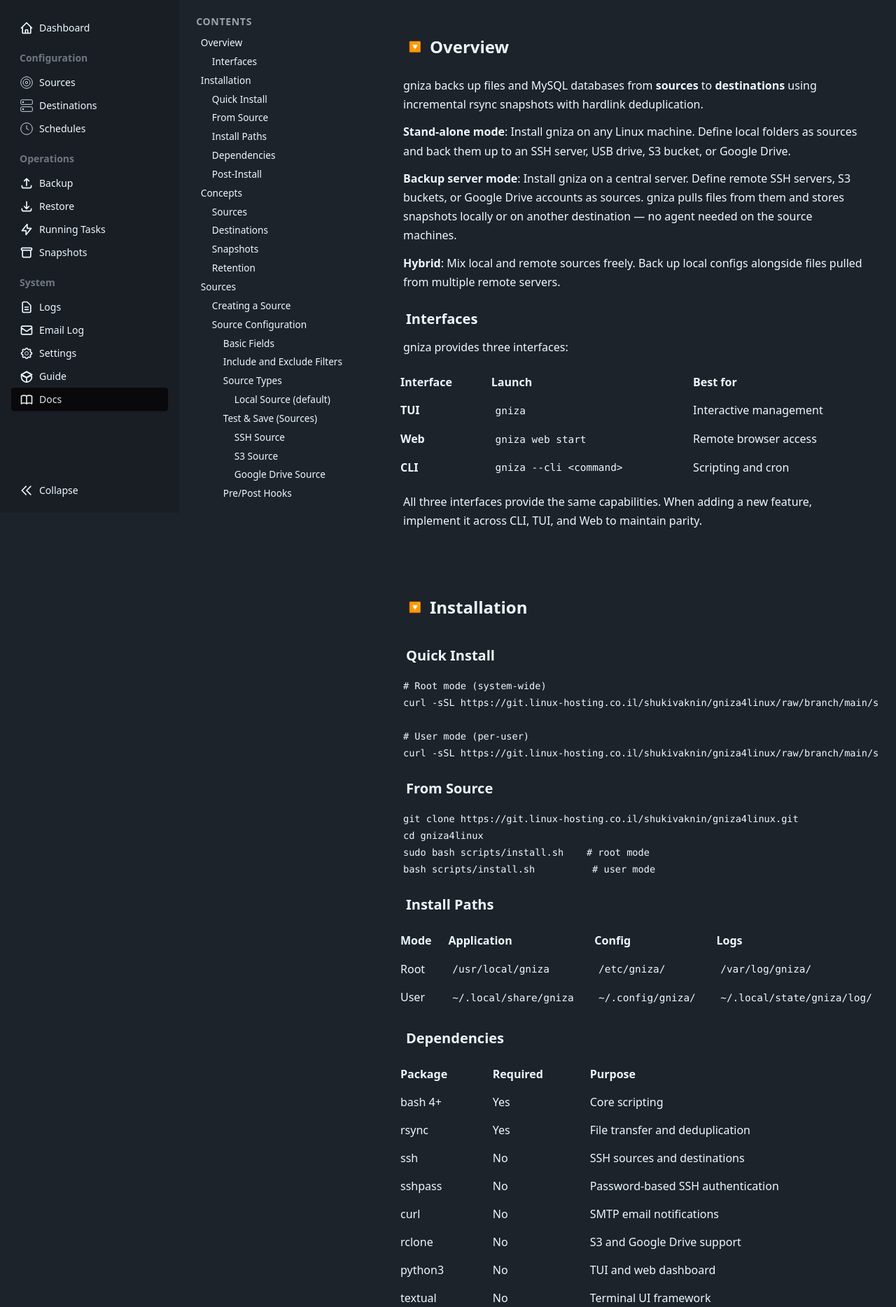
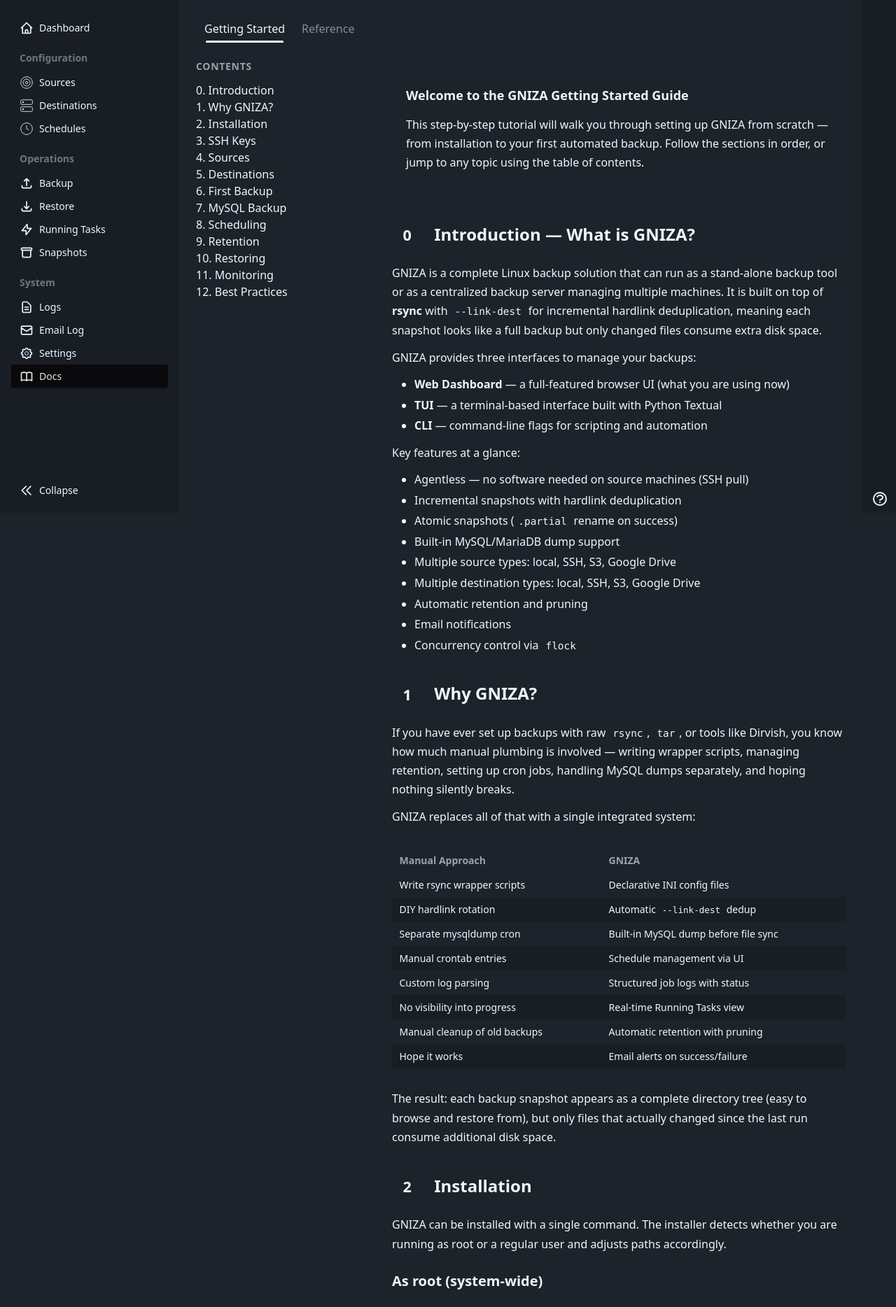
Before and after one commit to shukiv/gniza4linux, a Flask app: page /docs/ in a window 1280 px wide. Shown: the part 67-1935 px from the top of the page at 70% size. Run offline with Flask 3, Linux system fonts and the light colour scheme; the visitor is signed in with stand-in values (Sample User, id 1); some libraries are stand-ins or nearby versions.

Commit message:
Combine Guide and Docs into single tabbed page — remove standalone guide

```diff
--- a/web/app.py
+++ b/web/app.py
@@ -90,8 +90,6 @@ def create_app():
                 active_page = "logs"
             elif request.endpoint.startswith("settings"):
                 active_page = "settings"
-            elif request.endpoint.startswith("guide"):
-                active_page = "guide"
             elif request.endpoint.startswith("docs"):
                 active_page = "docs"
             elif request.endpoint.startswith("health"):
@@ -119,7 +117,6 @@ def create_app():
     from web.blueprints.wizard import bp as wizard_bp
     from web.blueprints.api import bp as api_bp
     from web.blueprints.docs import bp as docs_bp
-    from web.blueprints.guide import bp as guide_bp
     from web.blueprints.health import bp as health_bp
 
     app.register_blueprint(auth_bp)
@@ -137,7 +134,6 @@ def create_app():
     app.register_blueprint(wizard_bp)
     app.register_blueprint(api_bp)
     app.register_blueprint(docs_bp)
-    app.register_blueprint(guide_bp)
     app.register_blueprint(health_bp)
 
     return app
--- a/web/templates/components/navbar.html
+++ b/web/templates/components/navbar.html
@@ -107,14 +107,6 @@
         </a>
     </li>
     <li>
-        <a href="{{ url_for('guide.index') }}" class="{{ 'menu-active' if active_page == 'guide' else '' }}"
-           :class="$store.sidebar.collapsed ? 'justify-center tooltip tooltip-right' : ''"
-           :data-tip="$store.sidebar.collapsed ? 'Guide' : null">
-            <svg xmlns="http://www.w3.org/2000/svg" class="h-5 w-5" fill="none" viewBox="0 0 24 24" stroke="currentColor"><path stroke-linecap="round" stroke-linejoin="round" stroke-width="2" d="M12 14l9-5-9-5-9 5 9 5z"/><path stroke-linecap="round" stroke-linejoin="round" stroke-width="2" d="M12 14l6.16-3.422A12.083 12.083 0 0121 12.75c0 4.97-4.03 9-9 9s-9-4.03-9-9c0-.866.12-1.703.34-2.497L12 14z"/><path stroke-linecap="round" stroke-linejoin="round" stroke-width="2" d="M12 14l9-5-9-5-9 5 9 5zm0 0v7.5"/></svg>
-            <span x-show="!$store.sidebar.collapsed" x-cloak>Guide</span>
-        </a>
-    </li>
-    <li>
         <a href="{{ url_for('docs.index') }}" class="{{ 'menu-active' if active_page == 'docs' else '' }}"
            :class="$store.sidebar.collapsed ? 'justify-center tooltip tooltip-right' : ''"
            :data-tip="$store.sidebar.collapsed ? 'Docs' : null">
--- a/web/templates/guide/index.html
+++ b/web/templates/docs/guide_content.html
@@ -1,41 +1,3 @@
-{% extends "base.html" %}
-{% block title %}GNIZA - Getting Started Guide{% endblock %}
-{% block page_title %}Getting Started Guide{% endblock %}
-
-{% block help_text %}
-<h3 class="font-bold text-sm mb-2">Guide</h3>
-<p class="text-xs opacity-70 mb-2">This step-by-step tutorial walks you through setting up GNIZA from scratch.</p>
-<p class="text-xs opacity-70 mb-2">Use the table of contents to jump between sections.</p>
-<p class="text-xs opacity-70">Each section builds on the previous one &mdash; follow them in order for the best experience.</p>
-{% endblock %}
-
-{% block content %}
-<style>
-    .guide-content h2 { font-size: 1.5em; font-weight: 700; margin: 2em 0 0.75em; padding-bottom: 0.3em; border-bottom: 2px solid oklch(var(--p) / 0.3); }
-    .guide-content h3 { font-size: 1.2em; font-weight: 600; margin: 1.5em 0 0.5em; }
-    .guide-content p { margin: 0.75em 0; line-height: 1.7; }
-    .guide-content ul, .guide-content ol { margin: 0.75em 0; padding-left: 2em; }
-    .guide-content li { margin: 0.3em 0; line-height: 1.6; }
-    .guide-content ul { list-style-type: disc; }
-    .guide-content ol { list-style-type: decimal; }
-    .guide-content code { background: oklch(var(--b2)); padding: 0.15em 0.4em; border-radius: 0.25em; font-size: 0.9em; font-family: ui-monospace, monospace; }
-    .guide-content pre { background: oklch(var(--b2)); padding: 1em 1.25em; border-radius: 0.5em; overflow-x: auto; margin: 1em 0; border: 1px solid oklch(var(--bc) / 0.1); }
-    .guide-content pre code { background: none; padding: 0; font-size: 0.85em; }
-    .guide-content a { color: oklch(var(--p)); text-decoration: underline; }
-    .guide-content a:hover { opacity: 0.8; }
-    .guide-content strong { font-weight: 600; }
-    .guide-toc ul { list-style: none; padding-left: 0; }
-    .guide-toc li { margin: 0.2em 0; }
-    .guide-toc a { color: oklch(var(--bc) / 0.7); text-decoration: none; font-size: 0.85em; display: block; padding: 0.2em 0.5em; border-radius: 0.25em; transition: all 0.15s; }
-    .guide-toc a:hover { color: oklch(var(--bc)); background: oklch(var(--bc) / 0.1); }
-    .guide-toc a.active { color: oklch(var(--p)); background: oklch(var(--p) / 0.1); font-weight: 500; }
-    .guide-step { counter-increment: guide-step; }
-    .guide-step-badge { display: inline-flex; align-items: center; justify-content: center; width: 2em; height: 2em; border-radius: 9999px; background: oklch(var(--p)); color: oklch(var(--pc)); font-weight: 700; font-size: 0.9em; margin-right: 0.5em; flex-shrink: 0; }
-    .guide-card { background: oklch(var(--b2)); border: 1px solid oklch(var(--bc) / 0.1); border-radius: 0.75em; padding: 1.25em; margin: 1em 0; }
-    .guide-tip { border-left: 4px solid oklch(var(--in)); background: oklch(var(--in) / 0.1); padding: 0.75em 1em; border-radius: 0 0.5em 0.5em 0; margin: 1em 0; }
-    .guide-warning { border-left: 4px solid oklch(var(--wa)); background: oklch(var(--wa) / 0.1); padding: 0.75em 1em; border-radius: 0 0.5em 0.5em 0; margin: 1em 0; }
-</style>
-
 <!-- Mobile TOC -->
 <div class="xl:hidden mb-4">
     <div class="collapse collapse-arrow bg-base-200 rounded-box">
@@ -85,7 +47,7 @@
     </nav>
 
     <!-- Main content -->
-    <div class="guide-content min-w-0 flex-1">
+    <div class="doc-content min-w-0 flex-1">
 
         <div class="guide-card" style="border-left: 4px solid oklch(var(--p));">
             <p class="text-lg font-semibold" style="margin-top: 0;">Welcome to the GNIZA Getting Started Guide</p>
@@ -519,36 +481,8 @@ rsync -avP /path/to/backup/home/2026-03-10_020000/var/www/ /var/www/</code></pre
 
         <div class="guide-card" style="border-left: 4px solid oklch(var(--su)); margin-top: 2em;">
             <p class="text-lg font-semibold" style="margin-top: 0;">You are all set!</p>
-            <p>You now have everything you need to run a reliable backup system with GNIZA. If you need more detail on any topic, check the <a href="/docs">Documentation</a> page for the full reference.</p>
+            <p>You now have everything you need to run a reliable backup system with GNIZA. For more detail on any topic, switch to the <a href="#" @click.prevent="tab = 'reference'; window.scrollTo(0, 0)">Reference</a> tab for the full technical documentation.</p>
         </div>
 
     </div>
 </div>
-
-<script>
-// Highlight active TOC link on scroll
-(function() {
-    var toc = document.querySelectorAll('.guide-toc a');
-    var sections = [];
-    toc.forEach(function(a) {
-        var id = a.getAttribute('href');
-        if (id && id.startsWith('#')) {
-            var el = document.getElementById(id.slice(1));
-            if (el) sections.push({ el: el, link: a });
-        }
-    });
-    if (!sections.length) return;
-    function onScroll() {
-        var scrollY = window.scrollY + 100;
-        var active = sections[0];
-        for (var i = 0; i < sections.length; i++) {
-            if (sections[i].el.offsetTop <= scrollY) active = sections[i];
-        }
-        toc.forEach(function(a) { a.classList.remove('active'); });
-        active.link.classList.add('active');
-    }
-    window.addEventListener('scroll', onScroll, { passive: true });
-    onScroll();
-})();
-</script>
-{% endblock %}
--- a/web/templates/docs/index.html
+++ b/web/templates/docs/index.html
@@ -37,8 +37,28 @@
     .doc-toc li { margin: 0.15em 0; }
     .doc-toc a { color: oklch(var(--bc) / 0.7); text-decoration: none; font-size: 0.85em; display: block; padding: 0.15em 0.5em; border-radius: 0.25em; transition: all 0.15s; }
     .doc-toc a:hover { color: oklch(var(--bc)); background: oklch(var(--bc) / 0.1); }
+    .doc-toc a.active { color: oklch(var(--p)); background: oklch(var(--p) / 0.1); font-weight: 500; }
+    /* Guide-specific styles */
+    .guide-step-badge { display: inline-flex; align-items: center; justify-content: center; width: 2em; height: 2em; border-radius: 9999px; background: oklch(var(--p)); color: oklch(var(--pc)); font-weight: 700; font-size: 0.9em; margin-right: 0.5em; flex-shrink: 0; }
+    .guide-card { background: oklch(var(--b2)); border: 1px solid oklch(var(--bc) / 0.1); border-radius: 0.75em; padding: 1.25em; margin: 1em 0; }
+    .guide-tip { border-left: 4px solid oklch(var(--in)); background: oklch(var(--in) / 0.1); padding: 0.75em 1em; border-radius: 0 0.5em 0.5em 0; margin: 1em 0; }
+    .guide-warning { border-left: 4px solid oklch(var(--wa)); background: oklch(var(--wa) / 0.1); padding: 0.75em 1em; border-radius: 0 0.5em 0.5em 0; margin: 1em 0; }
 </style>
 
+<!-- Tabs -->
+<div x-data="{ tab: (new URLSearchParams(window.location.search).get('tab')) || 'guide' }" x-init="$watch('tab', val => { const url = new URL(window.location); url.searchParams.set('tab', val); history.replaceState(null, '', url); })">
+    <div role="tablist" class="tabs tabs-border mb-6">
+        <a role="tab" class="tab text-base" :class="tab === 'guide' ? 'tab-active' : ''" @click="tab = 'guide'">Getting Started</a>
+        <a role="tab" class="tab text-base" :class="tab === 'reference' ? 'tab-active' : ''" @click="tab = 'reference'">Reference</a>
+    </div>
+
+    <!-- Getting Started tab -->
+    <div x-show="tab === 'guide'" x-cloak>
+        {% include "docs/guide_content.html" %}
+    </div>
+
+    <!-- Reference tab -->
+    <div x-show="tab === 'reference'" x-cloak>
         <!-- Mobile TOC -->
         <div class="xl:hidden mb-4">
             <div class="collapse collapse-arrow bg-base-200 rounded-box">
@@ -64,14 +84,15 @@
                 {{ doc_html|safe }}
             </div>
         </div>
+    </div>
+</div>
 
 <script>
-// Make h2 sections collapsible — run immediately since DOM is already parsed at this point
+// Make h2 sections collapsible in the reference tab
 (function() {
     var container = document.getElementById('doc-body');
     if (!container) return;
 
-    // Collect all h2 elements first
     var headings = Array.from(container.querySelectorAll(':scope > h2'));
     headings.forEach(function(h2) {
         var details = document.createElement('details');
@@ -82,10 +103,8 @@
         summary.id = h2.id;
         summary.className = 'doc-section-title';
         details.appendChild(summary);
-        // Insert details before the h2
         h2.parentNode.insertBefore(details, h2);
         h2.remove();
-        // Move siblings into details until next h2 or end
         var next = details.nextSibling;
         while (next) {
             if (next.nodeType === 1 && (next.tagName === 'H2' || next.tagName === 'H1' || next.classList.contains('doc-section'))) break;
@@ -95,5 +114,37 @@
         }
     });
 })();
+
+// Highlight active TOC link on scroll (guide tab)
+(function() {
+    var toc = document.querySelectorAll('.guide-toc a');
+    var sections = [];
+    toc.forEach(function(a) {
+        var id = a.getAttribute('href');
+        if (id && id.startsWith('#')) {
+            var el = document.getElementById(id.slice(1));
+            if (el) sections.push({ el: el, link: a });
+        }
+    });
+    if (!sections.length) return;
+    function onScroll() {
+        var scrollY = window.scrollY + 100;
+        var active = sections[0];
+        for (var i = 0; i < sections.length; i++) {
+            if (sections[i].el.offsetTop <= scrollY) active = sections[i];
+        }
+        toc.forEach(function(a) { a.classList.remove('active'); });
+        active.link.classList.add('active');
+    }
+    window.addEventListener('scroll', onScroll, { passive: true });
+    onScroll();
+})();
 </script>
 {% endblock %}
+
+{% block help_text %}
+<h3 class="font-bold text-sm mb-2">Documentation</h3>
+<p class="text-xs opacity-70 mb-2"><strong>Getting Started</strong> — step-by-step tutorial from installation to your first automated backup.</p>
+<p class="text-xs opacity-70 mb-2"><strong>Reference</strong> — complete technical documentation for all features and settings.</p>
+<p class="text-xs opacity-70">Use the tabs at the top to switch between the guide and reference.</p>
+{% endblock %}
```
Also changed, not shown: web/blueprints/guide.py (deleted, +0 -10 lines). Lines whose indentation alone changed are shown as unchanged.
